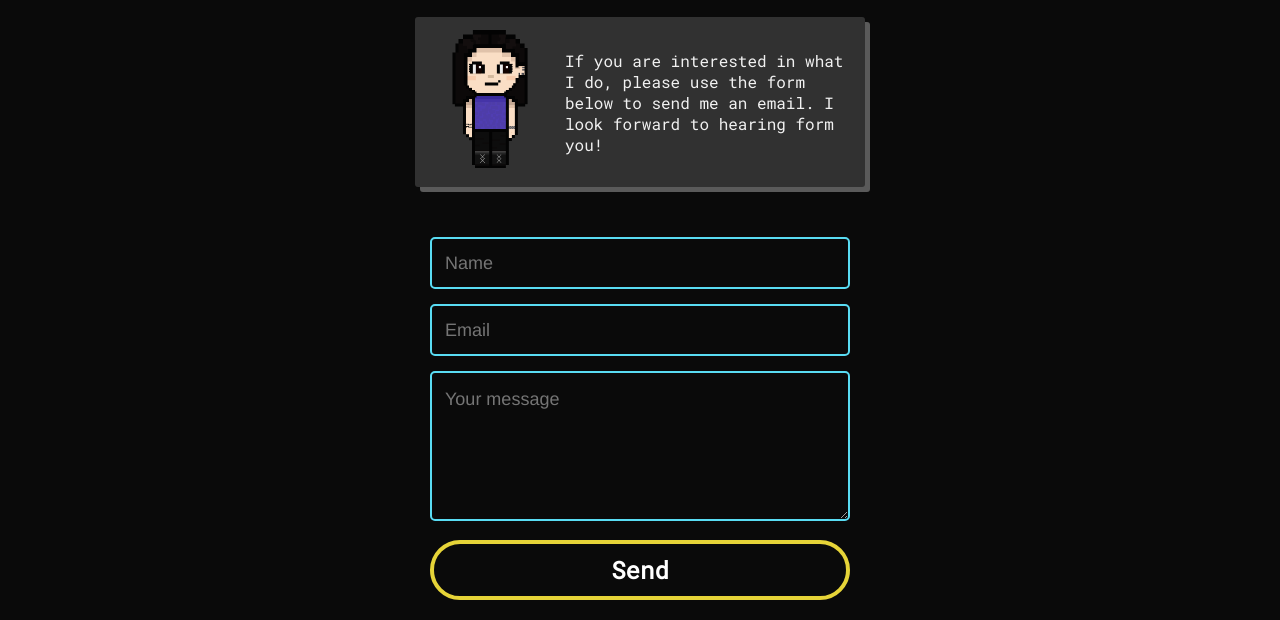
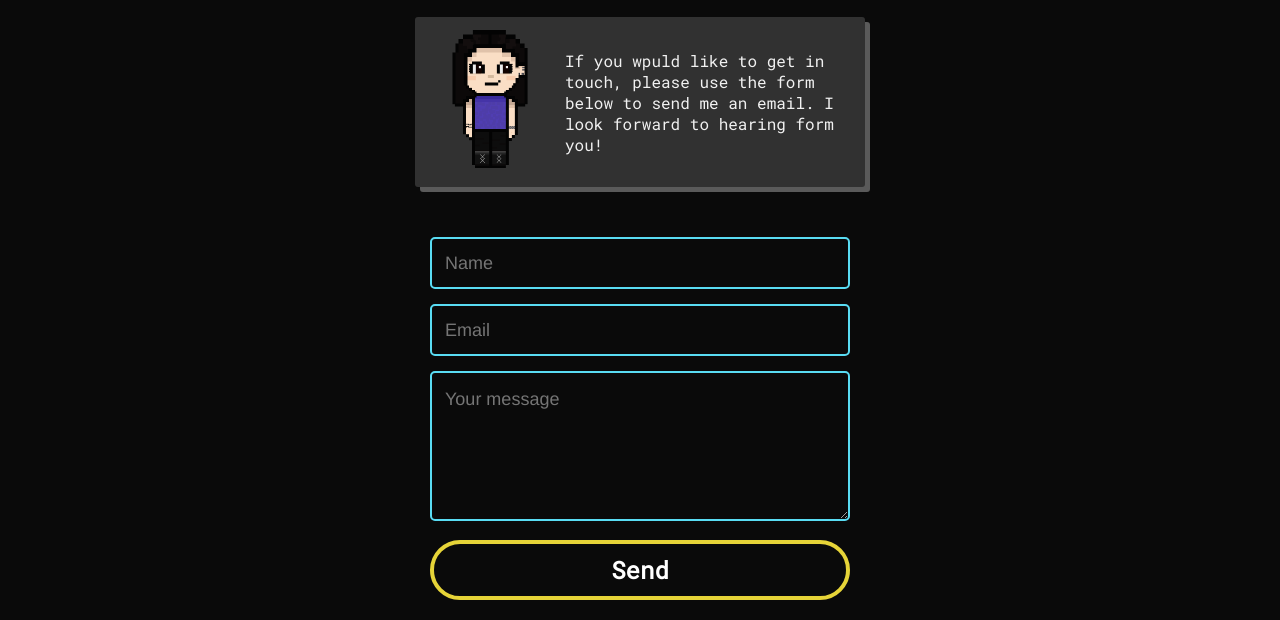
Before and after one commit to emina-ergul/portfolio-v2, a plain HTML site: page contact.html in a window 1280 px wide. Shown: the part 180-800 px from the top of the page. Drawn offline with Linux system fonts and the light colour scheme.

Commit message:
removed unused files

```diff
--- a/contact.html
+++ b/contact.html
@@ -39,8 +39,7 @@
     <div class="my-message">
       <img src="media/sprite-me.gif" alt="mina icon" />
       <p>
-        If you are interested in what I do, please use the form below to send me
-        an email. I look forward to hearing form you!
+        If you wpuld like to get in touch, please use the form below to send me an email. I look forward to hearing form you!
       </p>
     </div>
 
```
Also changed, not shown: media/blob.gif (deleted), media/me-sprite.gif (deleted).
